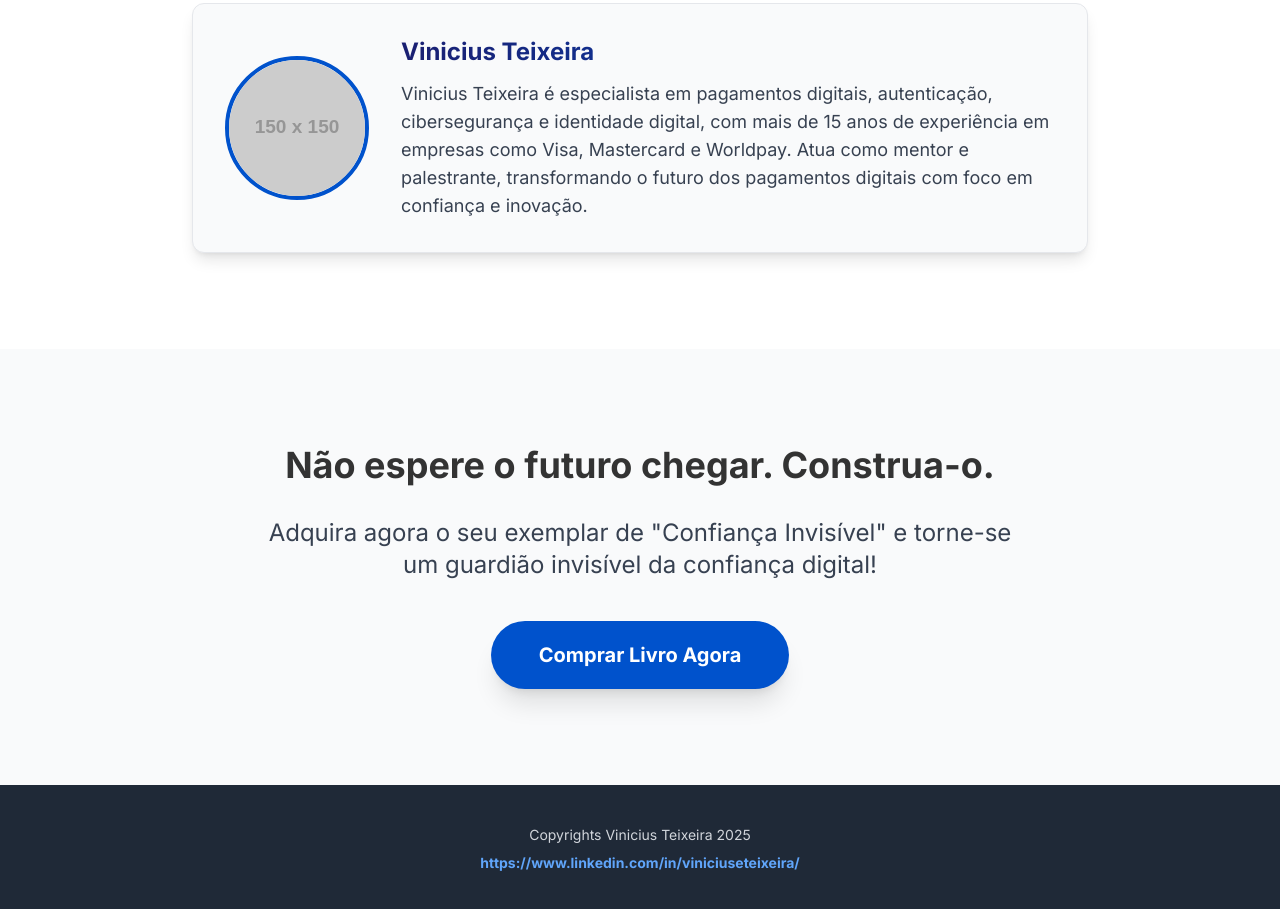
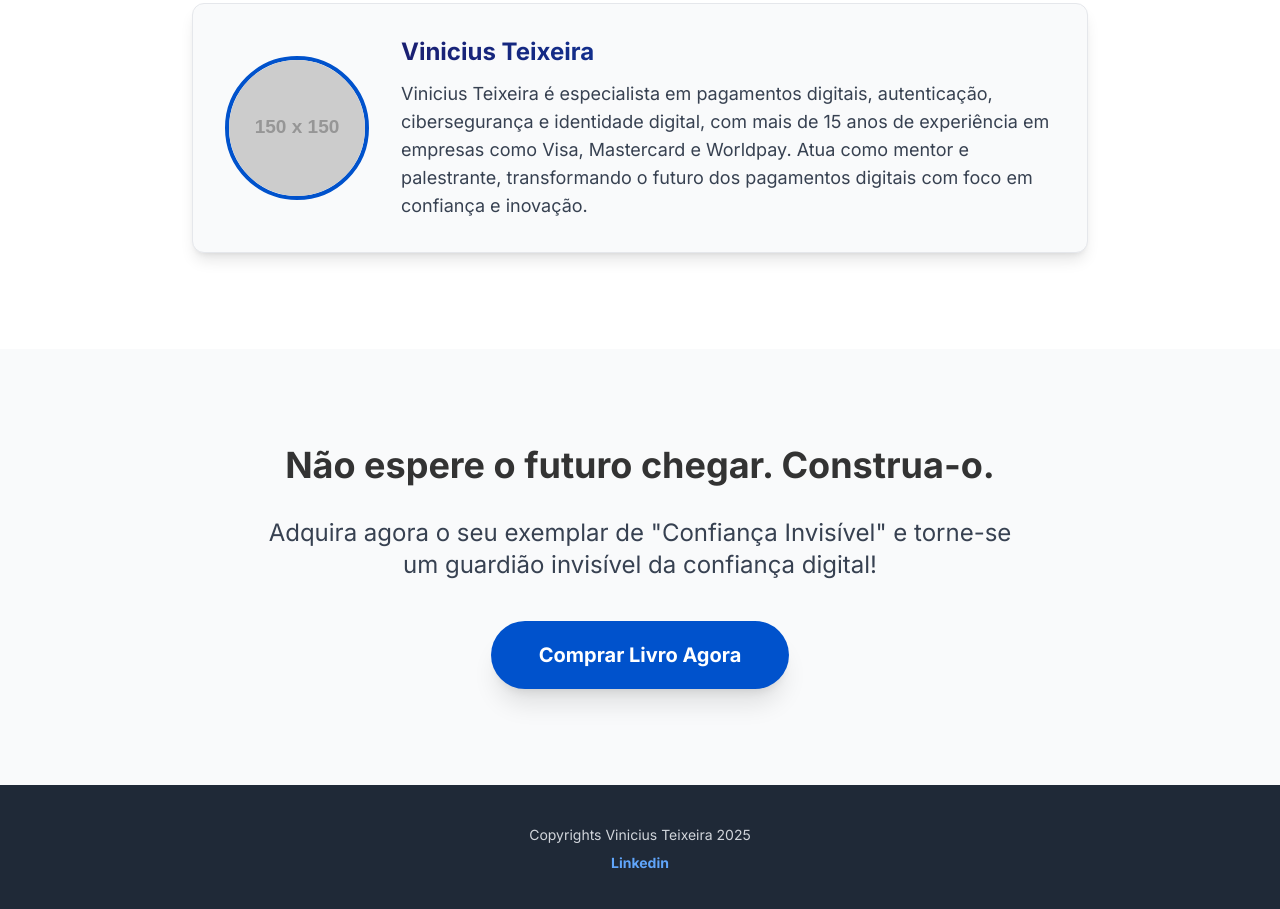
Before and after one commit to tk6209/confiancainvisivel, a plain HTML site: page index.html in a window 1280 px wide. Shown: the part 4783-5692 px from the top of the page. Drawn offline with nearby package versions, Linux system fonts and the light colour scheme; placeholder pictures from the web are drawn by us.

Commit message:
Update index.html

```diff
--- a/index.html
+++ b/index.html
@@ -424,7 +424,7 @@
                 cta_bottom_button: "Comprar Livro Agora",
                 footer_copyright: "Copyrights Vinicius Teixeira 2025",
                 footer_connect: "", // Alterado para string vazia
-                footer_linkedin_text: "https://www.linkedin.com/in/viniciuseteixeira/"
+                footer_linkedin_text: "Linkedin"
             },
             en: {
                 promo_banner_text: "🎉 Get the book with 50% DISCOUNT NOW! Limited time offer! 🎉",
@@ -490,7 +490,7 @@
                 cta_bottom_button: "Buy Book Now",
                 footer_copyright: "Copyrights Vinicius Teixeira 2025",
                 footer_connect: "", // Alterado para string vazia
-                footer_linkedin_text: "https://www.linkedin.com/in/viniciuseteixeira/"
+                footer_linkedin_text: "Linkedin"
             },
             es: {
                 promo_banner_text: "🎉 ¡Adquiere el libro con 50% de DESCONTO AHORA! ¡Oferta por tiempo limitado! 🎉",
@@ -554,7 +554,7 @@
                 cta_bottom_button: "Comprar Libro Ahora",
                 footer_copyright: "Copyrights Vinicius Teixeira 2025",
                 footer_connect: "", // Alterado para string vazia
-                footer_linkedin_text: "https://www.linkedin.com/in/viniciuseteixeira/"
+                footer_linkedin_text: "Linkedin"
             }
         };
 
```
